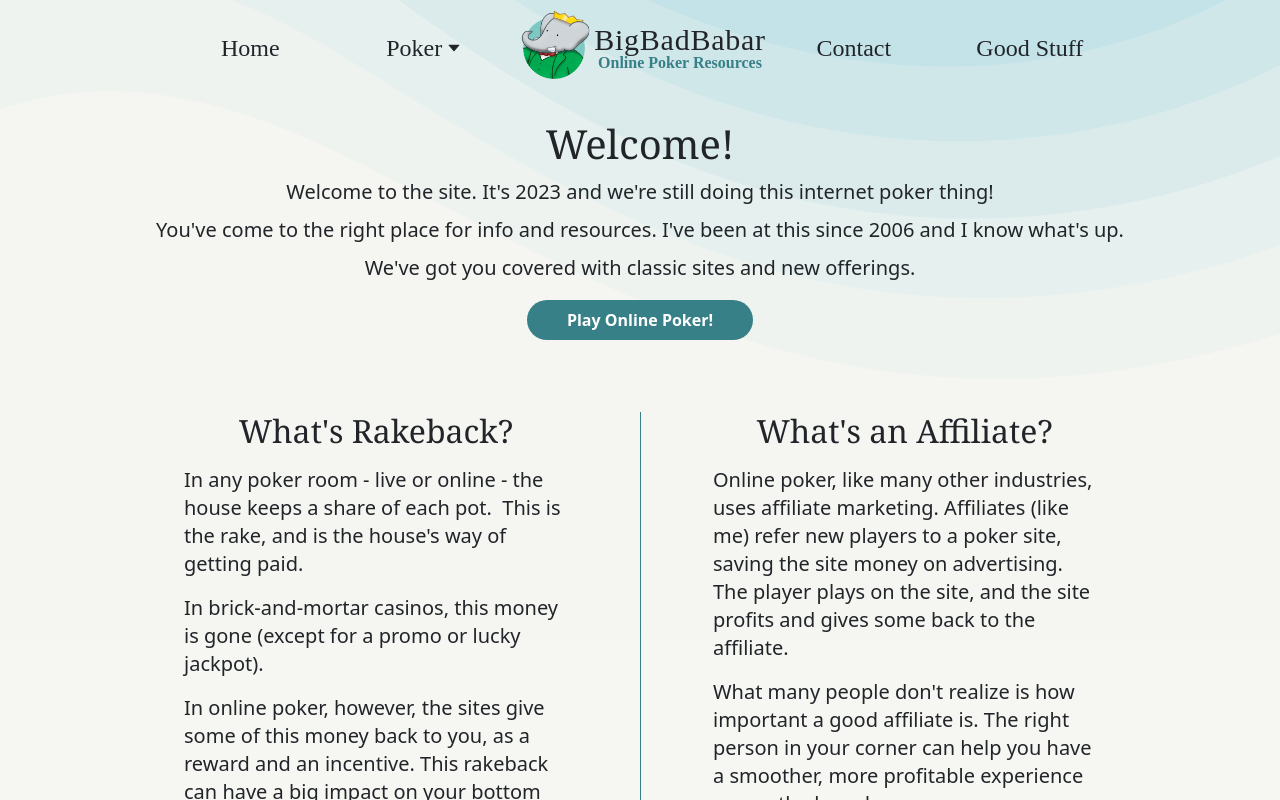
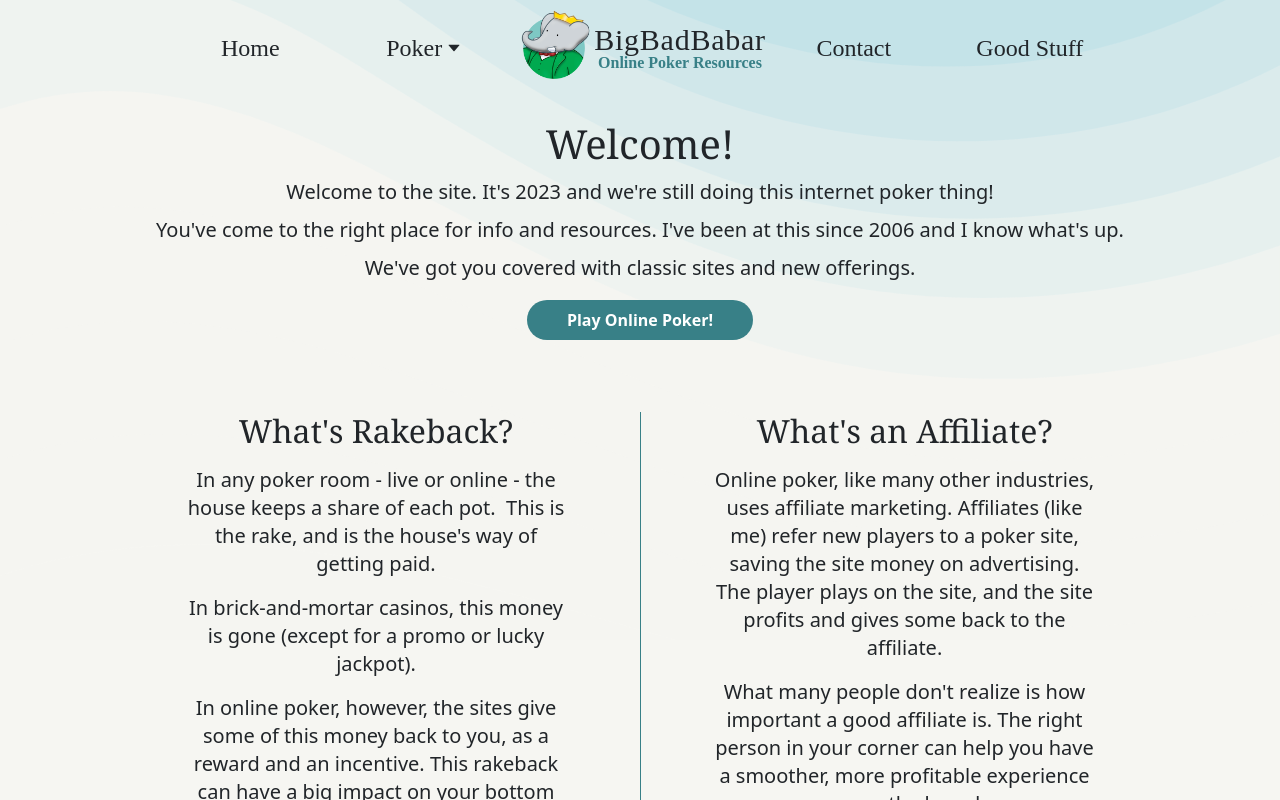
Before and after one commit to oceanhillman/bigbadbabar, a React (Create React App) app: page / in a window 1280 px wide. Shown: the top 800 px of the page. Built offline with nearby package versions, Linux system fonts and the light colour scheme.

Commit message:
Center text

```diff
--- a/src/components/Informational.jsx
+++ b/src/components/Informational.jsx
@@ -8,7 +8,7 @@ function Informational(props) {
             </h2>
 
             {props.content?.map((paragraph, index) =>
-                <p className="font-sans text-xl" key={index}>
+                <p className="font-sans text-xl text-center" key={index}>
                     {paragraph}
                 </p>
             )}
```
